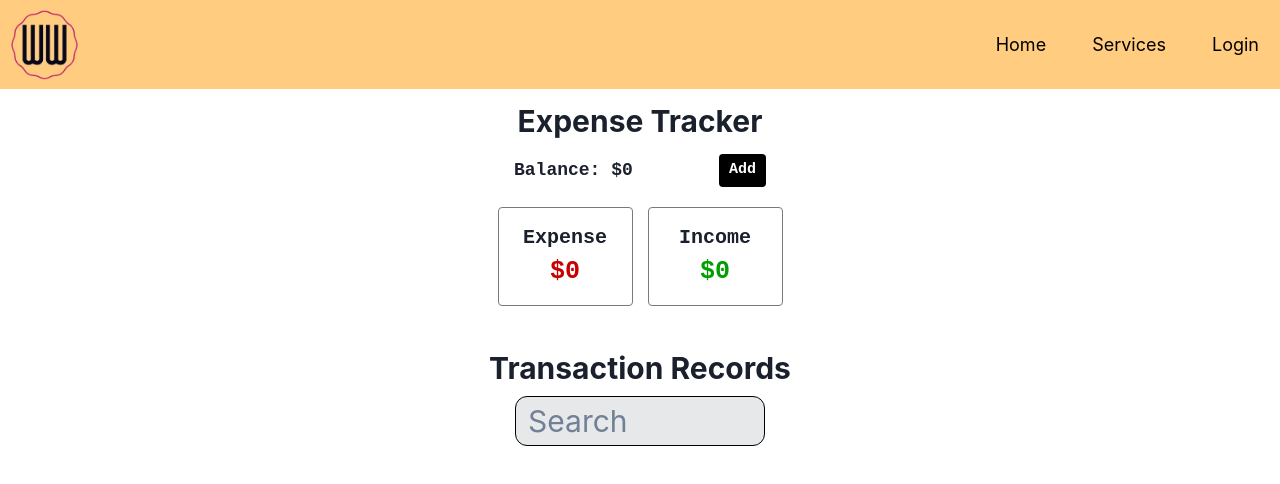
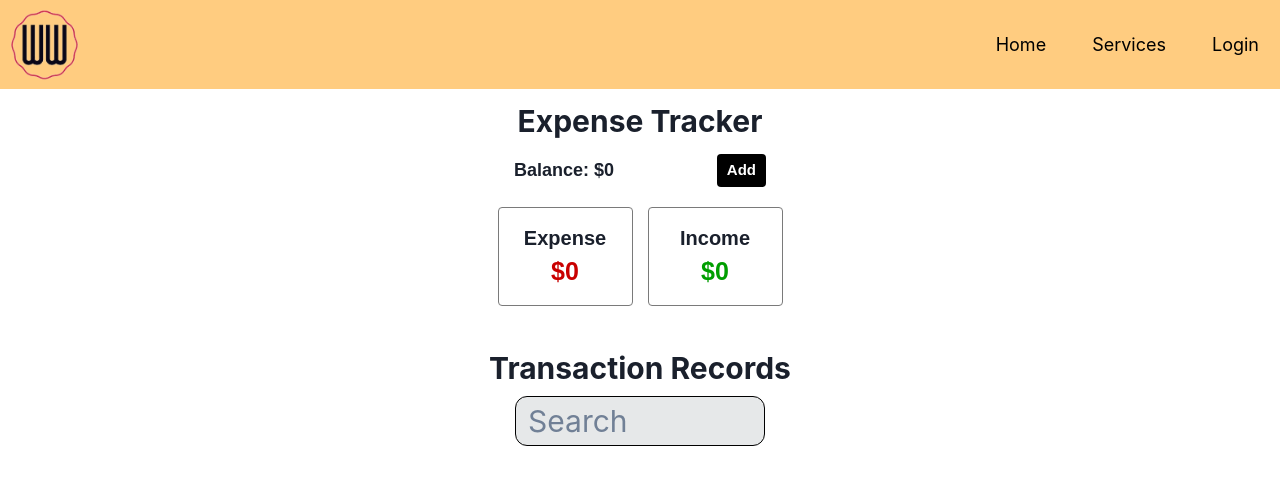
Before and after one commit to alvinnzz/Wealthwatch, a React (Create React App) app: page /financialtracker in a window 1280 px wide. Shown: the top 484 px of the page. Built offline with nearby package versions, Linux system fonts and the light colour scheme.

Commit message:
fixed border of transaction page

```diff
--- a/src/Pages/TransactionsPage/FinanceTracker.css
+++ b/src/Pages/TransactionsPage/FinanceTracker.css
@@ -3,7 +3,7 @@
   flex-direction: column;
   align-items: center;
   margin: 10px;
-  font-family: monospace;
+  font-family: sans-serif, Arial, Helvetica;
 }
 
 .title {
@@ -142,3 +142,8 @@
   border: 1px solid #7a7a7a;
   border-right: 4px solid red;
 }
+
+.transactionContainer input {
+  border: 1px solid #7a7a7a;
+  padding-left: 10px;
+}
--- a/src/Pages/navbar/navbarStyle.css
+++ b/src/Pages/navbar/navbarStyle.css
@@ -5,7 +5,7 @@
 }
 
 body {
-  font-family: Arial, Helvetica, sans-serif;
+  font-family: sans-serif, Arial, Helvetica;
 }
 
 a {
```
